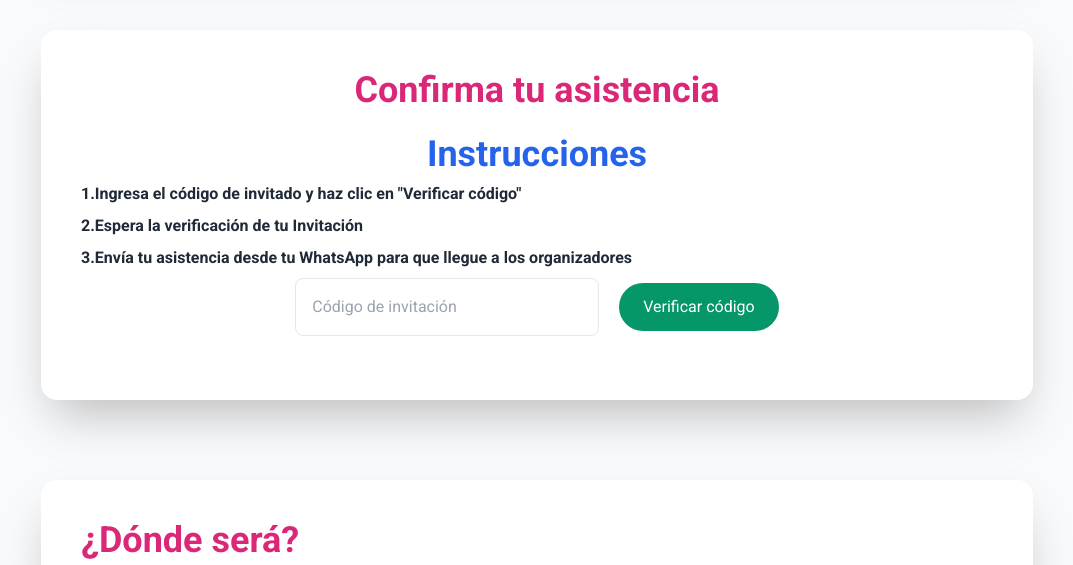
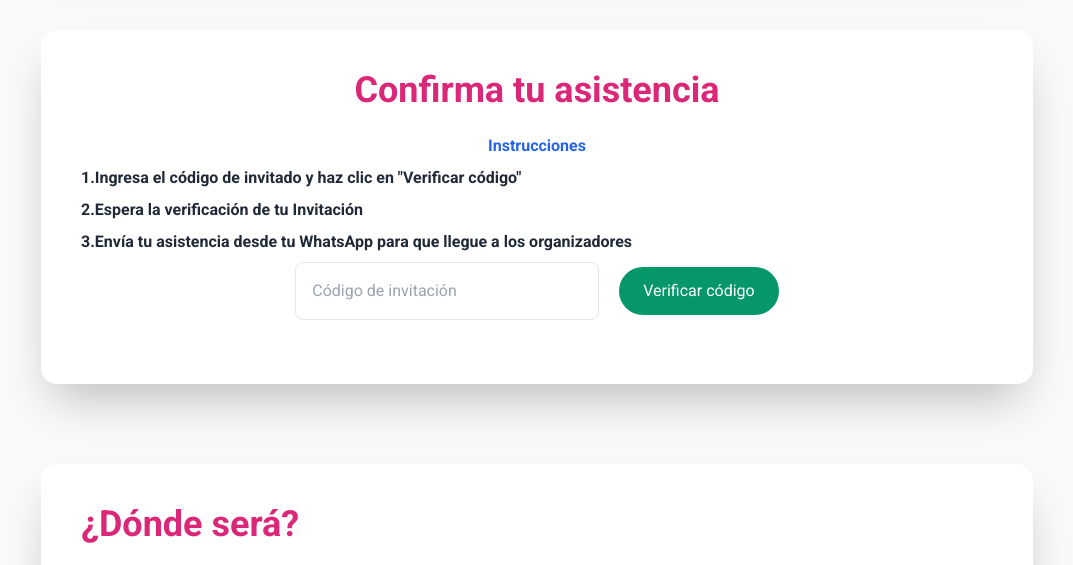
Before and after one commit to bayron-bg/InvitacionBodaMirian, a plain HTML site: page index.html in a window 1280 px wide. Shown: the part 2620-3185 px from the top of the page, without its empty margins (103-1176 px from the left). Drawn offline with nearby package versions, Linux system fonts and the light colour scheme.

Commit message:
Update index.html

```diff
--- a/index.html
+++ b/index.html
@@ -185,7 +185,7 @@
          <!-- Confirmación de asistencia -->
 <section id="registro" class="bg-white shadow-2xl p-10 rounded-2xl">
   <h3 class="text-4xl font-bold text-center text-pink-600 mb-6">Confirma tu asistencia</h3>
-  <h5 class="text-4xl font-bold text-center text-blue-600 mb-2">Instrucciones</h5>
+  <h5 class="font-bold text-center text-blue-600 mb-2">Instrucciones</h5>
   <p class="font-bold text-justified text-black-600 mb-2">1.Ingresa el código de invitado y haz clic en "Verificar código"</p>
   <p class="font-bold text-justified text-black-600 mb-2">2.Espera la verificación de tu Invitación</p>
   <p class="font-bold text-justified text-black-600 mb-2">3.Envía tu asistencia desde tu WhatsApp para que llegue a los organizadores</p>
```
